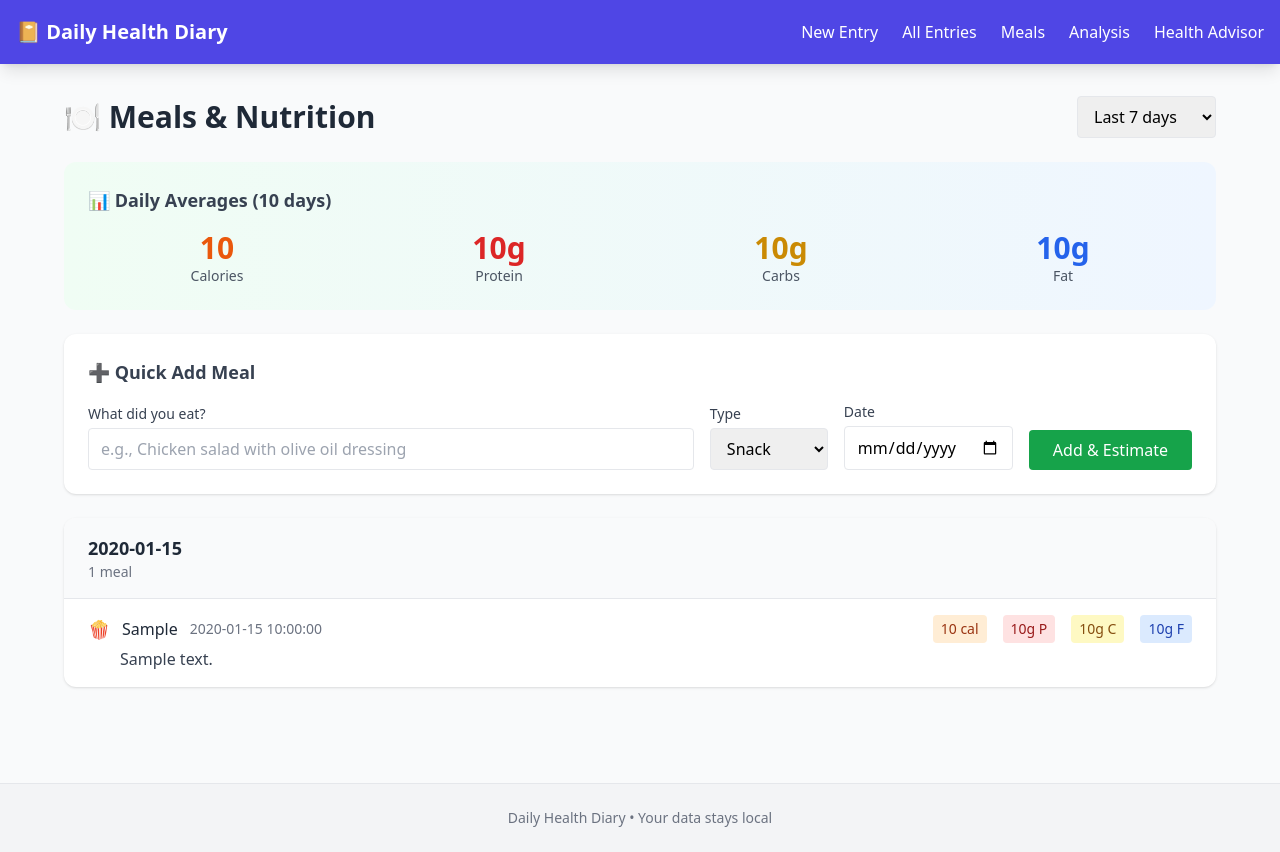
After one commit to marcoviero/daily-diary, a FastAPI app: template src/daily_diary/web/templates/meals/list.html in a window 1280 px wide. The commit adds this page. Run offline with FastAPI, Linux system fonts and the light colour scheme; the template is opened without the code that fills it: most values are stand-ins (such as "Sample title", 1, 10 or a date in 2020); some libraries are stand-ins or nearby versions.

Commit message:
Add meals page

```diff
--- a/config/routines.json
+++ b/config/routines.json
@@ -59,13 +59,13 @@
         "id": "fingolimod",
         "name": "Fingolimod",
         "dosage": "0.5mg (every other day)",
-        "default_count": 1
+        "default_count": 0
       },
       {
         "id": "vitamin_d",
         "name": "Vitamin D",
         "dosage": "5000 IU",
-        "default_count": 1
+        "default_count": 0
       },
       {
         "id": "magnesium",
--- a/src/daily_diary/web/app.py
+++ b/src/daily_diary/web/app.py
@@ -7,7 +7,7 @@ from fastapi.responses import HTMLResponse
 from fastapi.staticfiles import StaticFiles
 from fastapi.templating import Jinja2Templates
 
-from .routes import advisor, analysis, entries
+from .routes import advisor, analysis, entries, meals
 
 # Paths
 WEB_DIR = Path(__file__).parent
@@ -30,6 +30,7 @@ templates = Jinja2Templates(directory=TEMPLATES_DIR)
 
 # Include routers
 app.include_router(entries.router, prefix="/entries", tags=["entries"])
+app.include_router(meals.router, prefix="/meals", tags=["meals"])
 app.include_router(analysis.router, prefix="/analysis", tags=["analysis"])
 app.include_router(advisor.router, prefix="/advisor", tags=["advisor"])
 
--- a/src/daily_diary/web/routes/__init__.py
+++ b/src/daily_diary/web/routes/__init__.py
@@ -1,5 +1,5 @@
 """Web routes."""
 
-from . import advisor, analysis, entries
+from . import advisor, analysis, entries, meals
 
-__all__ = ["entries", "analysis", "advisor"]
+__all__ = ["entries", "meals", "analysis", "advisor"]
--- a/src/daily_diary/web/templates/base.html
+++ b/src/daily_diary/web/templates/base.html
@@ -39,7 +39,9 @@
                 <div class="flex space-x-6">
                     <a href="/entries/new" class="hover:text-indigo-200">New Entry</a>
                     <a href="/entries/" class="hover:text-indigo-200">All Entries</a>
+                    <a href="/meals/" class="hover:text-indigo-200">Meals</a>
                     <a href="/analysis/" class="hover:text-indigo-200">Analysis</a>
+                    <a href="/advisor/" class="hover:text-indigo-200">Health Advisor</a>
                 </div>
             </div>
         </div>
--- /dev/null
+++ b/src/daily_diary/web/templates/meals/list.html
@@ -0,0 +1,170 @@
+{% extends "base.html" %}
+
+{% block title %}Meals & Nutrition - Daily Diary{% endblock %}
+
+{% block content %}
+<div class="max-w-6xl mx-auto">
+    <div class="flex justify-between items-center mb-6">
+        <h1 class="text-3xl font-bold text-gray-800">🍽️ Meals & Nutrition</h1>
+        <div class="flex space-x-4 items-center">
+            <select onchange="window.location.href='/meals/?days=' + this.value"
+                    class="border rounded px-3 py-2">
+                <option value="7" {% if days == 7 %}selected{% endif %}>Last 7 days</option>
+                <option value="14" {% if days == 14 %}selected{% endif %}>Last 14 days</option>
+                <option value="30" {% if days == 30 %}selected{% endif %}>Last 30 days</option>
+                <option value="90" {% if days == 90 %}selected{% endif %}>Last 90 days</option>
+            </select>
+        </div>
+    </div>
+
+    <!-- Weekly Averages Summary -->
+    {% if weekly_avg %}
+    <div class="bg-gradient-to-r from-green-50 to-blue-50 rounded-xl p-6 mb-6">
+        <h2 class="text-lg font-semibold text-gray-700 mb-4">📊 Daily Averages ({{ days }} days)</h2>
+        <div class="grid grid-cols-4 gap-6">
+            <div class="text-center">
+                <p class="text-3xl font-bold text-orange-600">{{ weekly_avg.calories|round|int }}</p>
+                <p class="text-sm text-gray-600">Calories</p>
+            </div>
+            <div class="text-center">
+                <p class="text-3xl font-bold text-red-600">{{ weekly_avg.protein_g|round|int }}g</p>
+                <p class="text-sm text-gray-600">Protein</p>
+            </div>
+            <div class="text-center">
+                <p class="text-3xl font-bold text-yellow-600">{{ weekly_avg.carbs_g|round|int }}g</p>
+                <p class="text-sm text-gray-600">Carbs</p>
+            </div>
+            <div class="text-center">
+                <p class="text-3xl font-bold text-blue-600">{{ weekly_avg.fat_g|round|int }}g</p>
+                <p class="text-sm text-gray-600">Fat</p>
+            </div>
+        </div>
+    </div>
+    {% endif %}
+
+    <!-- Quick Add Meal -->
+    <div class="bg-white rounded-xl shadow p-6 mb-6">
+        <h2 class="text-lg font-semibold text-gray-700 mb-4">➕ Quick Add Meal</h2>
+        <form action="/meals/quick-add" method="post" class="flex flex-wrap gap-4 items-end">
+            <div class="flex-grow min-w-64">
+                <label class="block text-sm font-medium text-gray-700 mb-1">What did you eat?</label>
+                <input type="text" name="description" required
+                       class="w-full border rounded px-3 py-2"
+                       placeholder="e.g., Chicken salad with olive oil dressing">
+            </div>
+            <div>
+                <label class="block text-sm font-medium text-gray-700 mb-1">Type</label>
+                <select name="meal_type" class="border rounded px-3 py-2">
+                    <option value="breakfast">Breakfast</option>
+                    <option value="lunch">Lunch</option>
+                    <option value="dinner">Dinner</option>
+                    <option value="snack" selected>Snack</option>
+                </select>
+            </div>
+            <div>
+                <label class="block text-sm font-medium text-gray-700 mb-1">Date</label>
+                <input type="date" name="entry_date" value="{{ end_date }}"
+                       class="border rounded px-3 py-2">
+            </div>
+            <button type="submit" class="bg-green-600 text-white px-6 py-2 rounded hover:bg-green-700">
+                Add & Estimate
+            </button>
+        </form>
+    </div>
+
+    <!-- Meals by Date -->
+    {% if meals_by_date %}
+        {% for entry_date, meals in meals_by_date.items() %}
+        <div class="bg-white rounded-xl shadow mb-4 overflow-hidden">
+            <!-- Date Header with Totals -->
+            <div class="bg-gray-50 px-6 py-4 border-b flex justify-between items-center">
+                <div>
+                    <h3 class="font-bold text-lg text-gray-800">
+                        {{ entry_date.strftime('%A, %B %d') if entry_date.strftime else entry_date }}
+                    </h3>
+                    <p class="text-sm text-gray-500">{{ meals|length }} meal{% if meals|length != 1 %}s{% endif %}</p>
+                </div>
+                {% if daily_totals.get(entry_date) %}
+                {% set totals = daily_totals[entry_date] %}
+                <div class="flex space-x-6 text-sm">
+                    <div class="text-center">
+                        <p class="font-bold text-orange-600">{{ totals.calories|round|int }}</p>
+                        <p class="text-gray-500">cal</p>
+                    </div>
+                    <div class="text-center">
+                        <p class="font-bold text-red-600">{{ totals.protein_g|round|int }}g</p>
+                        <p class="text-gray-500">protein</p>
+                    </div>
+                    <div class="text-center">
+                        <p class="font-bold text-yellow-600">{{ totals.carbs_g|round|int }}g</p>
+                        <p class="text-gray-500">carbs</p>
+                    </div>
+                    <div class="text-center">
+                        <p class="font-bold text-blue-600">{{ totals.fat_g|round|int }}g</p>
+                        <p class="text-gray-500">fat</p>
+                    </div>
+                    {% if totals.caffeine_mg > 0 %}
+                    <div class="text-center">
+                        <p class="font-bold text-amber-600">{{ totals.caffeine_mg|round|int }}mg</p>
+                        <p class="text-gray-500">caffeine</p>
+                    </div>
+                    {% endif %}
+                    {% if totals.alcohol_units > 0 %}
+                    <div class="text-center">
+                        <p class="font-bold text-purple-600">{{ totals.alcohol_units|round(1) }}</p>
+                        <p class="text-gray-500">drinks</p>
+                    </div>
+                    {% endif %}
+                </div>
+                {% endif %}
+            </div>
+
+            <!-- Individual Meals -->
+            <div class="divide-y">
+                {% for meal in meals %}
+                <div class="px-6 py-4 hover:bg-gray-50">
+                    <div class="flex justify-between items-start">
+                        <div class="flex-grow">
+                            <div class="flex items-center space-x-3">
+                                <span class="text-lg">
+                                    {% if meal.meal_type == 'breakfast' %}🌅
+                                    {% elif meal.meal_type == 'lunch' %}☀️
+                                    {% elif meal.meal_type == 'dinner' %}🌙
+                                    {% elif meal.meal_type == 'beverage' %}🥤
+                                    {% else %}🍿{% endif %}
+                                </span>
+                                <span class="font-medium text-gray-800 capitalize">{{ meal.meal_type }}</span>
+                                {% if meal.time_consumed %}
+                                <span class="text-sm text-gray-500">{{ meal.time_consumed }}</span>
+                                {% endif %}
+                            </div>
+                            <p class="text-gray-700 mt-1 ml-8">{{ meal.description }}</p>
+                        </div>
+                        <div class="flex space-x-4 text-sm text-gray-600 ml-4">
+                            {% if meal.calories %}
+                            <span class="bg-orange-100 text-orange-800 px-2 py-1 rounded">{{ meal.calories|round|int }} cal</span>
+                            {% endif %}
+                            {% if meal.protein_g %}
+                            <span class="bg-red-100 text-red-800 px-2 py-1 rounded">{{ meal.protein_g|round|int }}g P</span>
+                            {% endif %}
+                            {% if meal.carbs_g %}
+                            <span class="bg-yellow-100 text-yellow-800 px-2 py-1 rounded">{{ meal.carbs_g|round|int }}g C</span>
+                            {% endif %}
+                            {% if meal.fat_g %}
+                            <span class="bg-blue-100 text-blue-800 px-2 py-1 rounded">{{ meal.fat_g|round|int }}g F</span>
+                            {% endif %}
+                        </div>
+                    </div>
+                </div>
+                {% endfor %}
+            </div>
+        </div>
+        {% endfor %}
+    {% else %}
+    <div class="bg-white rounded-xl shadow p-12 text-center">
+        <p class="text-gray-500 text-lg mb-4">No meals logged in the last {{ days }} days</p>
+        <p class="text-gray-400">Use the quick add form above or log meals in your daily entry</p>
+    </div>
+    {% endif %}
+</div>
+{% endblock %}
```
Also changed, not shown: src/daily_diary/web/routes/meals.py (added, +122 -0 lines), src/daily_diary/web/templates/entries/form.html (+27 -1 lines).
